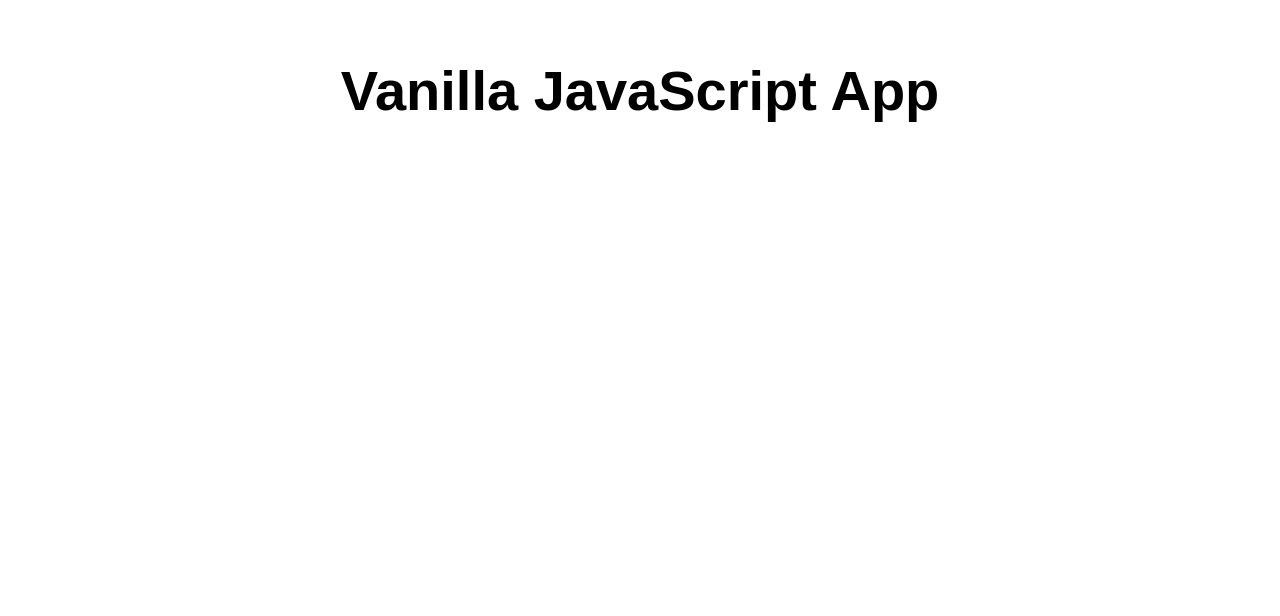
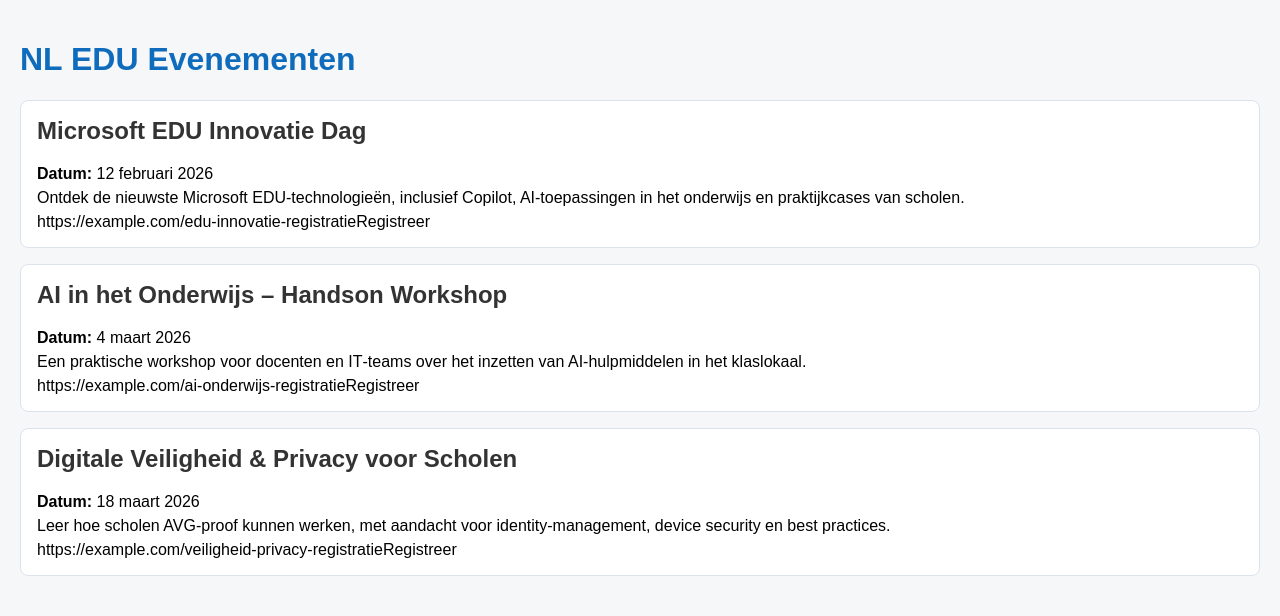
Before and after one commit to BASVANGAMEREN/EduNL, a website: page src/index.html in a window 1280 px wide. Drawn offline with Linux system fonts and the light colour scheme.

Commit message:
Revise index.html for NL EDU events
Updated the HTML structure and content for the NL EDU events page, including new styles and event details.

```diff
--- a/src/index.html
+++ b/src/index.html
@@ -1,17 +1,70 @@
 <!DOCTYPE html>
-<html lang="en">
+<html lang="nl">
+<head>
+    <meta charset="UTF-8">
+    <title>NL EDU Evenementen</title>
+    <style>
+        body {
+            font-family: Arial, sans-serif;
+            background: #f6f7f9;
+            margin: 0;
+            padding: 20px;
+        }
+        h1 {
+            color: #0f6cbd;
+        }
+        .event {
+            background: #ffffff;
+            padding: 16px;
+            margin-bottom: 16px;
+            border-radius: 8px;
+            border: 1px solid #dde3ec;
+        }
+        .event h2 {
+            margin-top: 0;
+            color: #333;
+        }
+        .event p {
+            margin: 6px 0;
+        }
+        .event a {
+            display: inline-block;
+            margin-top: 8px;
+            background: #0f6cbd;
+            color: #fff;
+            padding: 8px 14px;
+            text-decoration: none;
+            border-radius: 4px;
+        }
+        .event a:hover {
+            background: #0a4f8a;
+        }
+    </style>
+</head>
+<body>
 
-<head>
-  <meta charset="UTF-8">
-  <meta name="viewport" content="width=device-width, initial-scale=1.0">
-  <link rel="stylesheet" href="styles.css">
-  <title>Vanilla JavaScript App</title>
-</head>
+    <h1>NL EDU Evenementen</h1>
 
-<body>
-  <main>
-    <h1>Vanilla JavaScript App</h1>
-  </main>
+    <div class="event">
+        <h2>Microsoft EDU Innovatie Dag</h2>
+        <p><strong>Datum:</strong> 12 februari 2026</p>
+        <p>Ontdek de nieuwste Microsoft EDU‑technologieën, inclusief Copilot, AI‑toepassingen in het onderwijs en praktijkcases van scholen.</p>
+        https://example.com/edu-innovatie-registratieRegistreer</a>
+    </div>
+
+    <div class="event">
+        <h2>AI in het Onderwijs – Handson Workshop</h2>
+        <p><strong>Datum:</strong> 4 maart 2026</p>
+        <p>Een praktische workshop voor docenten en IT‑teams over het inzetten van AI‑hulpmiddelen in het klaslokaal.</p>
+        https://example.com/ai-onderwijs-registratieRegistreer</a>
+    </div>
+
+    <div class="event">
+        <h2>Digitale Veiligheid & Privacy voor Scholen</h2>
+        <p><strong>Datum:</strong> 18 maart 2026</p>
+        <p>Leer hoe scholen AVG‑proof kunnen werken, met aandacht voor identity‑management, device security en best practices.</p>
+        https://example.com/veiligheid-privacy-registratieRegistreer</a>
+    </div>
+
 </body>
-
 </html>
```
